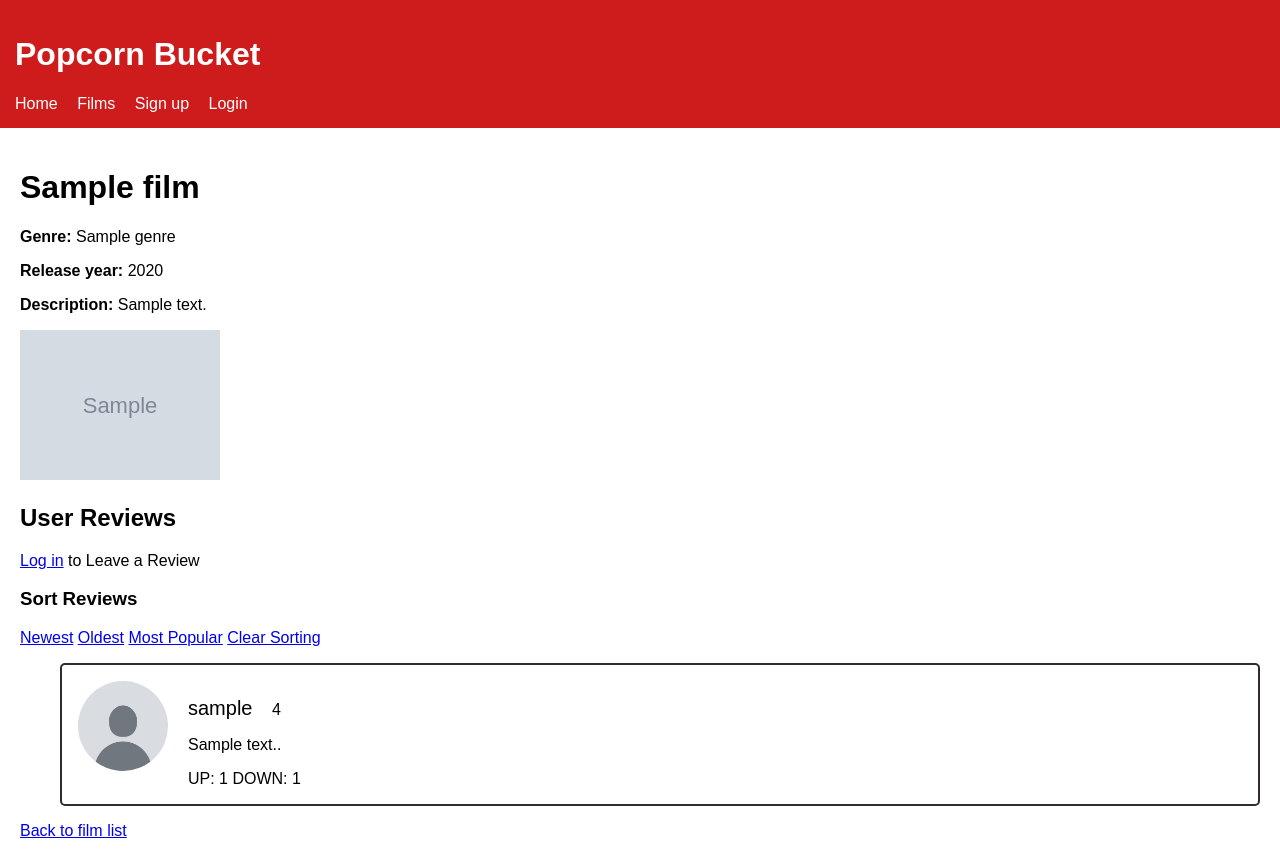
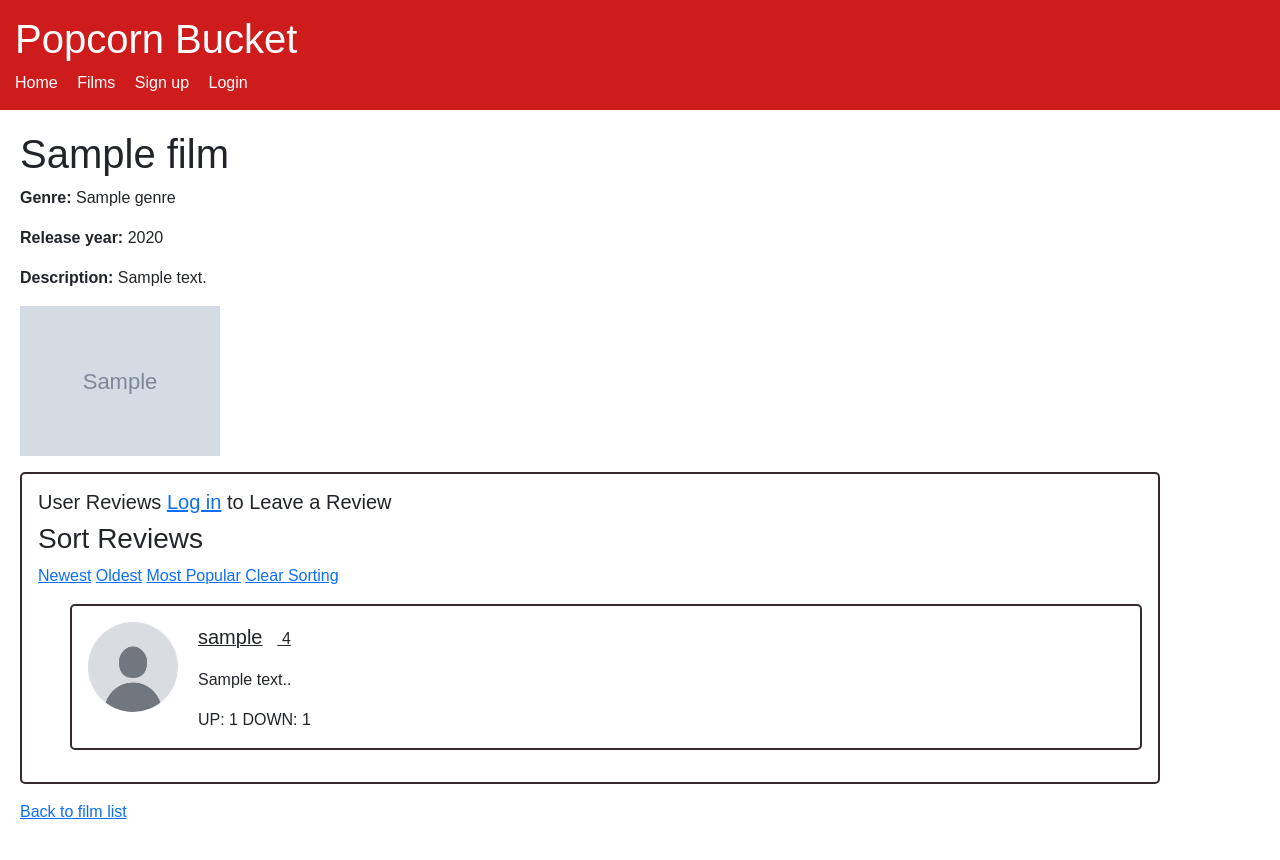
Before and after one commit to 3010468m/PopcornBucket, a Django app: page /1/ in a window 1280 px wide. After the commit the page ends 819 px from the top, so only its background shows below. Run offline with Django 3.2, Linux system fonts and the light colour scheme; tables that the repository leaves empty hold one stand-in row (values such as "Sample post"); grey boxes marked "Sample" are stand-in pictures.

Commit message:
added review container, got bootstrap working on base.html

```diff
--- a/templates/popcornbucket/base.html
+++ b/templates/popcornbucket/base.html
@@ -1,9 +1,11 @@
 <!DOCTYPE html>
 <html lang="en">
 <head>
+    <link href="https://cdn.jsdelivr.net/npm/bootstrap@5.0.2/dist/css/bootstrap.min.css" rel="stylesheet" integrity="sha384-EVSTQN3/azprG1Anm3QDgpJLIm9Nao0Yz1ztcQTwFspd3yD65VohhpuuCOmLASjC" crossorigin="anonymous">
+    <link rel="stylesheet" href="https://cdn.jsdelivr.net/npm/bootstrap-icons@1.11.1/font/bootstrap-icons.css">
     <meta charset="UTF-8">
     <title>Popcorn Bucket</title>
-    <link rel="stylesheet" href="https://cdn.jsdelivr.net/npm/bootstrap-icons@1.11.1/font/bootstrap-icons.css">
+
     <style>
         body { font-family: Arial, sans-serif; margin: 0; padding: 0; }
         header { background: #ce1b1b; color: white; padding: 15px; }
--- a/templates/popcornbucket/film_detail.html
+++ b/templates/popcornbucket/film_detail.html
@@ -2,24 +2,8 @@
 {% load static %}
 
 {% block content %}
-<head>
-    <style>
-.button {
-  border: none;
-  color: white;
-  padding: 15px 32px;
-  text-align: center;
-  text-decoration: none;
-  display: inline-block;
-  font-size: 16px;
-  margin: 4px 2px;
-  cursor: pointer;
-}
 
-.buttonLeaveReview {background-color: #ce1b1b;}
-</style>
 
-</head>
     <h1>{{ film.title }}</h1>
 
     <p><strong>Genre:</strong> {{ film.genre.name }}</p>
@@ -32,13 +16,16 @@
         <p>No poster found for this film.</p>
     {% endif %}
 
-    <h2>User Reviews</h2>
+    <div class ="container">
+
+        <h5>User Reviews
         {% if request.user.is_authenticated %}
-        <a href="{% url 'write_review' film.id %}"><button class="button buttonLeaveReview">Leave a review</button></a>
+            <a href="{% url 'write_review' film.id %}"><button type="button" button class="btn btn-danger">Leave a review</button></a>
         {% else %}
             <a href="{% url 'login' %}">Log in</a> to Leave a Review<br>
         {% endif %}
-    <h3>Sort Reviews</h3>
+        </h3>
+        <h3>Sort Reviews</h5>
         <a href="{% url 'film_detail' film.id %}?sort=newest">Newest</a>
         <a href="{% url 'film_detail' film.id %}?sort=oldest">Oldest</a>
         <a href="{% url 'film_detail' film.id %}?sort=most_popular">Most Popular</a>
@@ -55,7 +42,7 @@
                 </div>
 
                 <style>
-                /* container with a rounded corner, and white backgeound */
+                    /* container with a rounded corner, and white background */
                     .container {
                     border: 2px solid #342a2a;
                     background-color: #ffffff;
@@ -103,6 +90,7 @@
         {% else %}
             <strong>There are no reviews yet.</strong><br>
         {% endif %}
+    </div>
 
     <a href="{% url 'film_list' %}">Back to film list</a>
 {% endblock %}
```
Also changed, not shown: templates/popcornbucket/write_review.html (indentation only). Lines whose indentation alone changed are shown as unchanged.
